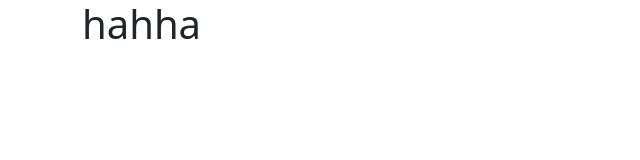
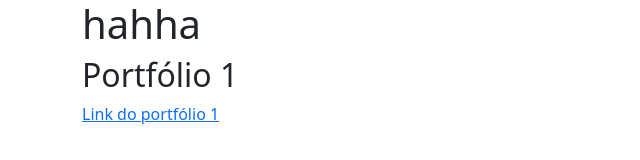
Before and after one commit to luanpoppe/Treino_FrontEnd, a plain HTML site: page Portfólio_LuanPoppe/index.html in a window 1280 px wide. Shown: the whole page, without its empty margins (0-640 px from the left). Drawn offline with nearby package versions, Linux system fonts and the light colour scheme.

Commit message:
atualização

```diff
--- a/Portfólio_LuanPoppe/index.html
+++ b/Portfólio_LuanPoppe/index.html
@@ -10,6 +10,12 @@
 <body>
     <div class="container">
         <h1>hahha</h1>
+        <div class="col-lg-3">
+            <h2>Portfólio 1</h2>
+            <a href="../Clube_Leitura/index.html">
+                Link do portfólio 1
+            </a>
+        </div>
     </div>
 
 
```
